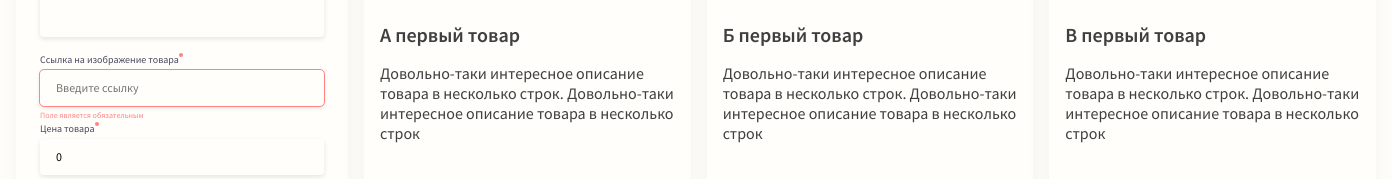
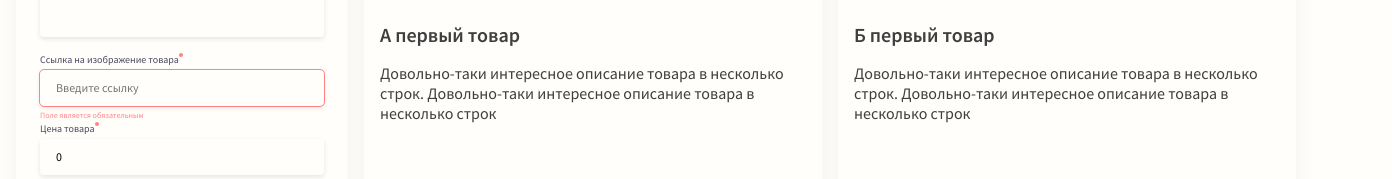
Before and after one commit to TimKhakk/idaproject-test, a Nuxt app: page / in a window 1280 px wide. Shown: the part 285-464 px from the top of the page, 1392 px wide, since content can reach past the window. Built offline with nearby package versions, Linux system fonts and the light colour scheme.

Commit message:
add responsiveness

```diff
--- a/assets/css/index.scss
+++ b/assets/css/index.scss
@@ -5,6 +5,12 @@
   margin: 0;
   padding: 0;
   font-family: 'Source Sans Pro', sans-serif;
+
+  &:focus-visible {
+    transition: outline, box-shadow 0.1s ease-in-out;
+    outline: 1.5px solid rgb(141, 43, 25) !important;
+    box-shadow: 0px 0px 8px 3px rgba(215, 71, 45, 0.35) !important;
+  }
 }
 
 body {
@@ -16,3 +22,42 @@
 button {
   cursor: pointer;
 }
+
+.container {
+  display: grid;
+  width: calc(100% - 32px);
+  margin: 0 auto;
+  padding: 24px 16px;
+}
+
+.page-grid {
+  display: grid;
+  grid-template-columns: 1fr;
+  grid-template-rows: max-content max-content;
+  align-items: start;
+  gap: 16px;
+}
+@media only screen and (min-width: 768px) {
+  .page-grid {
+    grid-template-columns: 332px 1fr;
+  }
+}
+@media only screen and (min-width: 1024px) {
+  .container {
+    width: 1024px;
+    padding: 24px 16px;
+  }
+}
+@media only screen and (min-width: 1280px) {
+  .container {
+    width: 1280px;
+    padding: 32px 16px;
+  }
+}
+
+@media only screen and (min-width: 1400px) {
+  .container {
+    width: 1360px;
+    padding: 32px 16px;
+  }
+}
--- a/components/ProductItem.vue
+++ b/components/ProductItem.vue
@@ -8,7 +8,37 @@
     </div>
 
     <button class="delete-item" @click="$emit('remove-product', item.id)">
-      Delete
+      <svg
+        width="16"
+        height="16"
+        viewBox="0 0 16 16"
+        fill="none"
+        xmlns="http://www.w3.org/2000/svg"
+      >
+        <g clip-path="url(#clip0_4_349)">
+          <path
+            d="M10.207 5.79688C9.99998 5.79688 9.83224 5.96462 9.83224 6.17158V13.2535C9.83224 13.4604 9.99998 13.6283 10.207 13.6283C10.4139 13.6283 10.5817 13.4604 10.5817 13.2535V6.17158C10.5817 5.96462 10.4139 5.79688 10.207 5.79688Z"
+            fill="white"
+          />
+          <path
+            d="M5.78544 5.79688C5.57848 5.79688 5.41074 5.96462 5.41074 6.17158V13.2535C5.41074 13.4604 5.57848 13.6283 5.78544 13.6283C5.99241 13.6283 6.16015 13.4604 6.16015 13.2535V6.17158C6.16015 5.96462 5.99241 5.79688 5.78544 5.79688Z"
+            fill="white"
+          />
+          <path
+            d="M2.56294 4.76335V13.9953C2.56294 14.541 2.76303 15.0534 3.11256 15.4211C3.46048 15.7898 3.94467 15.9991 4.4514 16H11.541C12.0478 15.9991 12.532 15.7898 12.8798 15.4211C13.2293 15.0534 13.4294 14.541 13.4294 13.9953V4.76335C14.1242 4.57893 14.5745 3.90768 14.4815 3.19471C14.3884 2.48189 13.7811 1.94867 13.0622 1.94852H11.1437V1.48014C11.1459 1.08626 10.9902 0.708039 10.7113 0.42979C10.4325 0.151688 10.0537 -0.0031709 9.65982 4.92333e-05H6.33255C5.93867 -0.0031709 5.55986 0.151688 5.28103 0.42979C5.00219 0.708039 4.84646 1.08626 4.84865 1.48014V1.94852H2.93019C2.21122 1.94867 1.60393 2.48189 1.51084 3.19471C1.4179 3.90768 1.86813 4.57893 2.56294 4.76335ZM11.541 15.2506H4.4514C3.81075 15.2506 3.31236 14.7002 3.31236 13.9953V4.79629H12.68V13.9953C12.68 14.7002 12.1816 15.2506 11.541 15.2506ZM5.59806 1.48014C5.59558 1.28503 5.67227 1.09724 5.81074 0.959502C5.94906 0.821768 6.13729 0.746095 6.33255 0.749461H9.65982C9.85508 0.746095 10.0433 0.821768 10.1816 0.959502C10.3201 1.09709 10.3968 1.28503 10.3943 1.48014V1.94852H5.59806V1.48014ZM2.93019 2.69793H13.0622C13.4347 2.69793 13.7367 2.99989 13.7367 3.3724C13.7367 3.74491 13.4347 4.04688 13.0622 4.04688H2.93019C2.55768 4.04688 2.25571 3.74491 2.25571 3.3724C2.25571 2.99989 2.55768 2.69793 2.93019 2.69793Z"
+            fill="white"
+          />
+          <path
+            d="M7.9962 5.79688C7.78923 5.79688 7.62149 5.96462 7.62149 6.17158V13.2535C7.62149 13.4604 7.78923 13.6283 7.9962 13.6283C8.20317 13.6283 8.37091 13.4604 8.37091 13.2535V6.17158C8.37091 5.96462 8.20317 5.79688 7.9962 5.79688Z"
+            fill="white"
+          />
+        </g>
+        <defs>
+          <clipPath id="clip0_4_349">
+            <rect width="16" height="16" fill="white" />
+          </clipPath>
+        </defs>
+      </svg>
     </button>
   </div>
 </template>
@@ -24,7 +54,7 @@
         name: '',
         imgLink: '',
         descr: '',
-        price: '',
+        price: 0,
       }),
     },
   },
@@ -37,18 +67,42 @@
 
   display: grid;
   background: #fffefb;
+  grid-template-rows: 200px 1fr;
   position: relative;
   box-shadow: 0px 20px 30px rgba(0, 0, 0, 0.04),
     0px 6px 10px rgba(0, 0, 0, 0.02);
   border-radius: 4px;
 
   &:hover .delete-item {
-    display: flex;
+    opacity: 1;
+    pointer-events: all;
   }
 
   .delete-item {
-    display: none;
+    opacity: 0;
+    pointer-events: none;
+    transition: all 0.2s ease-in-out;
+    display: flex;
+    justify-content: center;
+    align-items: center;
     position: absolute;
+    top: -5px;
+    right: -5px;
+    background: #ff8484;
+    box-shadow: 0px 2px 4px rgba(0, 0, 0, 0.1);
+    border-radius: 10px;
+    width: 32px;
+    height: 32px;
+    border: none;
+
+    &:hover {
+      background: #f87171;
+      transform: scale(1.05);
+    }
+
+    &:active {
+      background: rgb(248, 128, 128);
+    }
   }
 
   img {
@@ -59,6 +113,7 @@
 
   .info {
     display: grid;
+    grid-template-rows: max-content 1fr max-content;
     gap: 16px;
     color: $dark-color;
     padding: 24px 16px;
@@ -71,6 +126,7 @@
     .descr {
       font-size: 16px;
       margin-bottom: 16px;
+      min-height: 80px;
     }
 
     .price {
--- a/components/ProductList.vue
+++ b/components/ProductList.vue
@@ -31,7 +31,27 @@
 <style>
 .product-list {
   display: grid;
-  grid-template-columns: repeat(3, 1fr);
+  grid-template-columns: repeat(1, 1fr);
   gap: 16px;
 }
+@media only screen and (min-width: 640px) {
+  .product-list {
+    grid-template-columns: repeat(2, 1fr);
+  }
+}
+@media only screen and (min-width: 768px) {
+  .product-list {
+    grid-template-columns: repeat(1, 1fr);
+  }
+}
+@media only screen and (min-width: 940px) {
+  .product-list {
+    grid-template-columns: repeat(2, 1fr);
+  }
+}
+@media only screen and (min-width: 1400px) {
+  .product-list {
+    grid-template-columns: repeat(3, 1fr);
+  }
+}
 </style>
--- a/pages/index.vue
+++ b/pages/index.vue
@@ -51,21 +51,6 @@
 </script>
 
 <style lang="scss">
-.container {
-  display: grid;
-  width: 1360px;
-  margin: 0 auto;
-  padding: 32px 16px;
-}
-
-.page-grid {
-  display: grid;
-  grid-template-columns: 332px 1fr;
-  grid-template-rows: max-content max-content;
-  align-items: start;
-  gap: 16px;
-}
-
 h1 {
   font-weight: 600;
   font-size: 28px;
```
